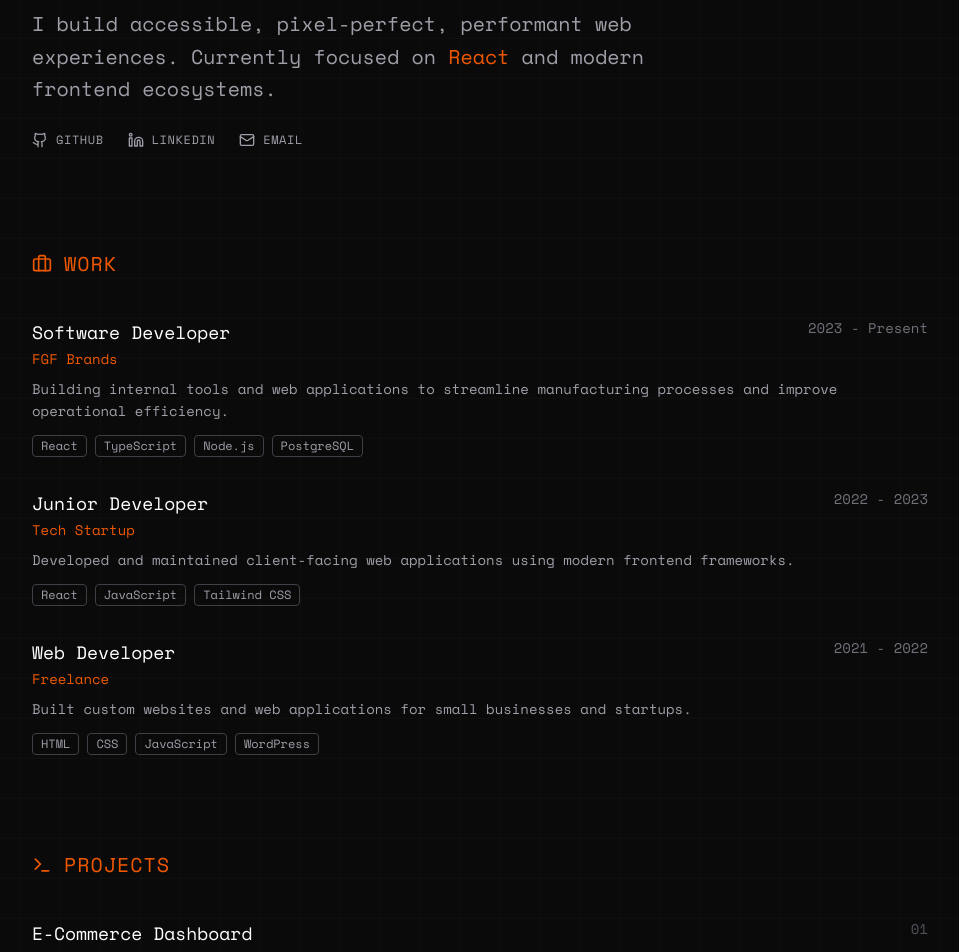
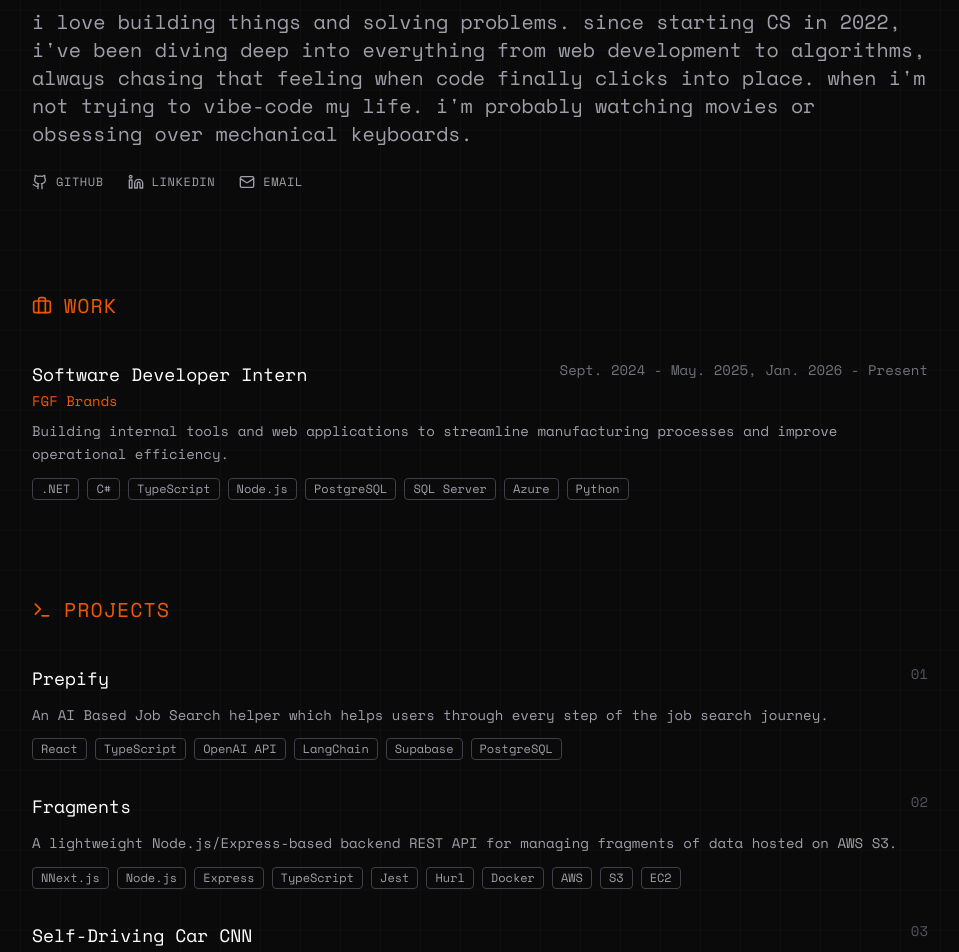
Before and after one commit to PrEEtPatEl44/portfolio, a Next.js app: page / in a window 1280 px wide. Shown: the part 200-1152 px from the top of the page, without its empty margins (160-1119 px from the left). Built offline with nearby package versions, Linux system fonts and the light colour scheme.

Commit message:
Update metadata and enhance Home page with hero data structure and social links

```diff
--- a/app/layout.tsx
+++ b/app/layout.tsx
@@ -24,8 +24,8 @@ const inter = Inter({
 });
 
 export const metadata: Metadata = {
-  title: "Create Next App",
-  description: "Generated by create next app",
+  title: "Preet Patel",
+  description: "Personal portfolio of Preet Patel",
 };
 
 export default function RootLayout({
--- a/app/page.tsx
+++ b/app/page.tsx
@@ -1,7 +1,4 @@
 import {
-  Github,
-  Linkedin,
-  Mail,
   ArrowUpRight,
   Terminal,
   Cpu,
@@ -12,7 +9,7 @@ import {
 import { Button } from "@/components/ui/button";
 import { Badge } from "@/components/ui/badge";
 import { TextFlip } from "@/components/ui/text-flip";
-import { skills, workExperience, projects } from "@/data/data";
+import { hero, skills, workExperience, projects } from "@/data/data";
 
 export default function Home() {
   return (
@@ -25,7 +22,7 @@ export default function Home() {
         <section>
           {/* Name */}
           <h1 className="mb-6 font-[family-name:var(--font-space-mono)] text-3xl font-bold uppercase tracking-tight sm:text-4xl md:text-5xl">
-            <span className="text-outline">preet patel</span>
+            <span className="text-outline">{hero.name}</span>
             <span className="text-white">.</span>
           </h1>
 
@@ -34,65 +31,49 @@ export default function Home() {
             <div className="flex items-center gap-2 text-zinc-400">
               <MapPin className="h-4 w-4 text-brand" />
               <span className="font-[family-name:var(--font-space-mono)] text-sm">
-                Toronto, Ontario
+                {hero.location}
               </span>
             </div>
             <div className="flex items-center gap-2 text-zinc-400">
               <Building2 className="h-4 w-4 text-brand" />
               <span className="font-[family-name:var(--font-space-mono)] text-sm">
-                Software Developer @ FGF Brands
+                {hero.position}
               </span>
             </div>
           </div>
 
           {/* Description */}
-          <p className="mb-6 max-w-2xl font-[family-name:var(--font-space-mono)] text-sm leading-relaxed text-zinc-400 sm:text-xl">
-            I build accessible, pixel-perfect, performant web experiences.
-            Currently focused on <span className="text-brand">React</span> and
-            modern frontend ecosystems.
+          <p className="mb-6 font-[family-name:var(--font-space-mono)] text-sm text-zinc-400 sm:text-xl">
+            {hero.description}
           </p>
 
           {/* Social links */}
           <div className="flex items-center gap-6">
+            {hero.socialLinks.map((link) => {
+              const Icon = link.icon;
+              return (
                 <a
-              href="https://github.com"
-              target="_blank"
-              rel="noopener noreferrer"
+                  key={link.name}
+                  href={link.href}
+                  target={
+                    link.href.startsWith("mailto:") ? undefined : "_blank"
+                  }
+                  rel={
+                    link.href.startsWith("mailto:")
+                      ? undefined
+                      : "noopener noreferrer"
+                  }
                   className="text-zinc-400 transition-colors hover:text-brand"
                 >
                   <TextFlip className="items-center gap-2">
-                <Github className="h-4 w-4" />
+                    <Icon className="h-4 w-4" />
                     <span className="font-[family-name:var(--font-space-mono)] text-xs tracking-wider">
-                  GITHUB
+                      {link.name}
                     </span>
                   </TextFlip>
                 </a>
-
-            <a
-              href="https://linkedin.com"
-              target="_blank"
-              rel="noopener noreferrer"
-              className="text-zinc-400 transition-colors hover:text-brand"
-            >
-              <TextFlip className="items-center gap-2">
-                <Linkedin className="h-4 w-4" />
-                <span className="font-[family-name:var(--font-space-mono)] text-xs tracking-wider">
-                  LINKEDIN
-                </span>
-              </TextFlip>
-            </a>
-
-            <a
-              href="mailto:hello@example.com"
-              className="text-zinc-400 transition-colors hover:text-brand"
-            >
-              <TextFlip className="items-center gap-2">
-                <Mail className="h-4 w-4" />
-                <span className="font-[family-name:var(--font-space-mono)] text-xs tracking-wider">
-                  EMAIL
-                </span>
-              </TextFlip>
-            </a>
+              );
+            })}
           </div>
         </section>
 
@@ -108,7 +89,7 @@ export default function Home() {
 
           {/* Work experience list */}
           <div className="space-y-8">
-            {workExperience.map((job, index) => (
+            {workExperience.map((job) => (
               <div key={job.company} className="group">
                 {/* Company and period row */}
                 <div className="mb-2 flex items-start justify-between">
--- a/data/data.ts
+++ b/data/data.ts
@@ -11,8 +11,29 @@ import {
   Braces,
   Layers,
   Zap,
+  Github,
+  Linkedin,
+  Mail,
+  Cloud,
+  Brain,
+  Eye,
+  TestTube,
   LucideIcon,
 } from "lucide-react";
+
+export interface SocialLink {
+  name: string;
+  href: string;
+  icon: LucideIcon;
+}
+
+export interface Hero {
+  name: string;
+  location: string;
+  position: string;
+  description: string;
+  socialLinks: SocialLink[];
+}
 
 export interface Skill {
   name: string;
@@ -36,79 +57,144 @@ export interface Project {
   featured?: boolean;
 }
 
+export const hero: Hero = {
+  name: "Preet Patel",
+  location: "Toronto, Ontario",
+  position: "Software Developer @ FGF Brands",
+  description:
+    "i love building things and solving problems. since starting CS in 2022, i've been diving deep into everything from web development to algorithms, always chasing that feeling when code finally clicks into place. when i'm not trying to vibe-code my life. i'm probably watching movies or obsessing over mechanical keyboards.",
+  socialLinks: [
+    {
+      name: "GITHUB",
+      href: "https://github.com/PrEEtPatEl44",
+      icon: Github,
+    },
+    {
+      name: "LINKEDIN",
+      href: "https://www.linkedin.com/in/preet-patel44/",
+      icon: Linkedin,
+    },
+    {
+      name: "EMAIL",
+      href: "mailto:preetp4404@gmail.com",
+      icon: Mail,
+    },
+  ],
+};
+
 export const skills: Skill[] = [
   { name: "React", icon: Code2 },
   { name: "TypeScript", icon: FileCode },
-  { name: "Tailwind CSS", icon: Palette },
   { name: "Next.js", icon: Globe },
   { name: "Node.js", icon: Server },
   { name: "Express", icon: Zap },
+  { name: "Python", icon: Braces },
+  { name: "C# / .NET", icon: Layers },
   { name: "PostgreSQL", icon: Database },
-  { name: "Prisma", icon: Layers },
+  { name: "SQL Server", icon: Database },
+  { name: "Azure", icon: Cloud },
+  { name: "AWS", icon: Cloud },
+  { name: "Docker", icon: Container },
   { name: "Git", icon: GitBranch },
-  { name: "Docker", icon: Container },
-  { name: "VS Code", icon: Braces },
+  { name: "TensorFlow", icon: Brain },
+  { name: "OpenCV", icon: Eye },
+  { name: "Jest", icon: TestTube },
+  { name: "Tailwind CSS", icon: Palette },
   { name: "Figma", icon: Figma },
 ];
 
 export const workExperience: WorkExperience[] = [
   {
     company: "FGF Brands",
-    role: "Software Developer",
-    period: "2023 - Present",
+    role: "Software Developer Intern",
+    period: "Sept. 2024 - May. 2025, Jan. 2026 - Present",
     description:
       "Building internal tools and web applications to streamline manufacturing processes and improve operational efficiency.",
-    tags: ["React", "TypeScript", "Node.js", "PostgreSQL"],
+    tags: [
+      ".NET",
+      "C#",
+      "TypeScript",
+      "Node.js",
+      "PostgreSQL",
+      "SQL Server",
+      "Azure",
+      "Python",
+    ],
     link: "https://fgfbrands.com",
   },
-  {
-    company: "Tech Startup",
-    role: "Junior Developer",
-    period: "2022 - 2023",
-    description:
-      "Developed and maintained client-facing web applications using modern frontend frameworks.",
-    tags: ["React", "JavaScript", "Tailwind CSS"],
-    link: "#",
-  },
-  {
-    company: "Freelance",
-    role: "Web Developer",
-    period: "2021 - 2022",
-    description:
-      "Built custom websites and web applications for small businesses and startups.",
-    tags: ["HTML", "CSS", "JavaScript", "WordPress"],
-    link: "#",
-  },
+  // {
+  //   company: "Tech Startup",
+  //   role: "Junior Developer",
+  //   period: "2022 - 2023",
+  //   description:
+  //     "Developed and maintained client-facing web applications using modern frontend frameworks.",
+  //   tags: ["React", "JavaScript", "Tailwind CSS"],
+  //   link: "#",
+  // },
+  // {
+  //   company: "Freelance",
+  //   role: "Web Developer",
+  //   period: "2021 - 2022",
+  //   description:
+  //     "Built custom websites and web applications for small businesses and startups.",
+  //   tags: ["HTML", "CSS", "JavaScript", "WordPress"],
+  //   link: "#",
+  // },
 ];
 
 export const projects: Project[] = [
   {
-    title: "E-Commerce Dashboard",
+    title: "Prepify",
     description:
-      "A minimal dashboard for tracking sales and inventory with real-time updates.",
-    tags: ["React", "TypeScript", "Tailwind"],
+      "An AI Based Job Search helper which helps users through every step of the job search journey.",
+    tags: [
+      "React",
+      "TypeScript",
+      "OpenAI API",
+      "LangChain",
+      "Supabase",
+      "PostgreSQL",
+    ],
+    link: "https://github.com/PrEEtPatEl44/prepify",
+  },
+  {
+    title: "Fragments",
+    description:
+      "A lightweight Node.js/Express-based backend REST API for managing fragments of data hosted on AWS S3.",
+    tags: [
+      "NNext.js",
+      "Node.js",
+      "Express",
+      "TypeScript",
+      "Jest",
+      "Hurl",
+      "Docker",
+      "AWS",
+      "S3",
+      "EC2",
+    ],
     link: "#",
+  },
+  {
+    title: "Self-Driving Car CNN",
+    description:
+      "A self-driving car simulation using deep learning. . It covers the full workflow from data preprocessing and image augmentation to training a convolutional neural network to predict steering angles from camera images.",
+    tags: ["Python", "TensorFlow", "Keras", "OpenCV"],
+    link: "https://github.com/PrEEtPatEl44/CarSimProject",
     featured: true,
   },
   {
-    title: "Task Manager API",
+    title: "DevOps Companion",
     description:
-      "RESTful API for a collaborative task management tool with authentication.",
-    tags: ["Node.js", "Express", "PostgreSQL"],
-    link: "#",
-  },
-  {
-    title: "Portfolio V1",
-    description:
-      "First iteration of my personal portfolio using vanilla JavaScript and CSS.",
-    tags: ["HTML", "CSS", "JavaScript"],
-    link: "#",
-  },
-  {
-    title: "Weather App",
-    description:
-      "Location-based weather application utilizing external weather APIs.",
-    tags: ["React", "OpenWeatherAPI"],
+      "An AI powered bot that assists project managers for their daily workflows That won FGF Case Competition 2024.",
+    tags: [
+      "PostgreSQL",
+      "OpenAI API",
+      "Python",
+      "TypeScript",
+      "React",
+      "Azure DevOps",
+    ],
     link: "#",
   },
 ];
```
Lines whose indentation alone changed are shown as unchanged.
